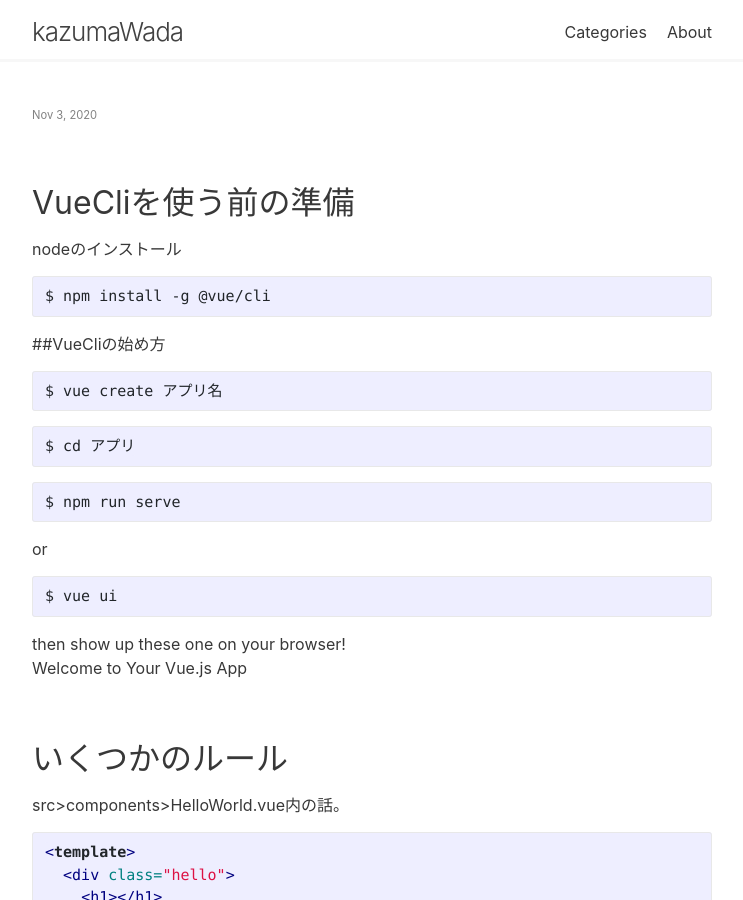
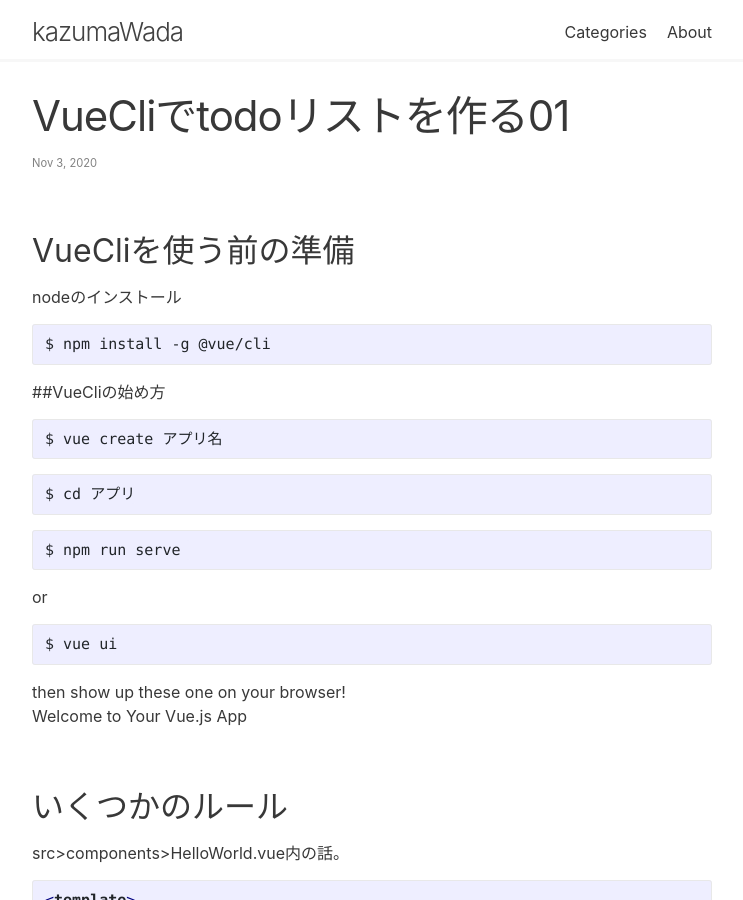
Before and after one commit to kazblog/kazblog.github.io, a Jekyll site: the page built from _posts/2020-11-3-Vue-crashCourse.md, in a window 1280 px wide and 900 px high. Shown: the whole window, without its empty margins (268-1011 px from the left). Built offline with Jekyll 4.4.1, drawn with Linux system fonts in a browser that asks for light colours.

Commit message:
Update 2020-11-3-Vue-crashCourse.md

```diff
--- a/_posts/2020-11-3-Vue-crashCourse.md
+++ b/_posts/2020-11-3-Vue-crashCourse.md
@@ -1,11 +1,13 @@
 ---
 layout: post
-title: ""
+title: "VueCliでtodoリストを作る01"
 date: 2020-11-3 12:39:36 +0900
-categories: vue-cli-todos-01
+categories: Vue
 permalink: /vueCli-todo01
 excerpt_separator: <!--more-->
 ---
+
+<!--more-->
 
 ## VueCliを使う前の準備
 nodeのインストール
```
